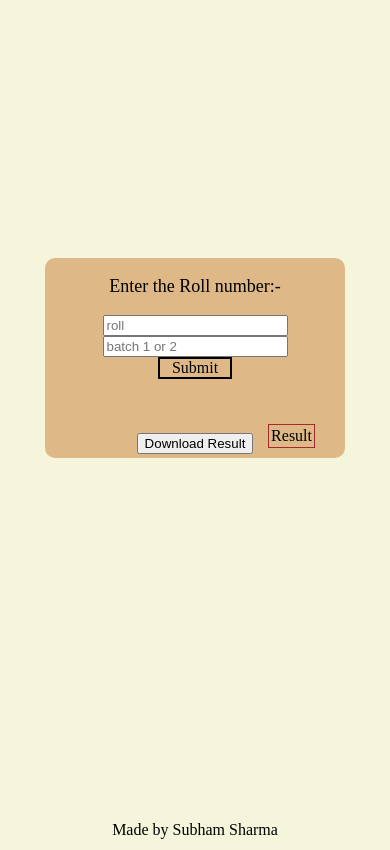
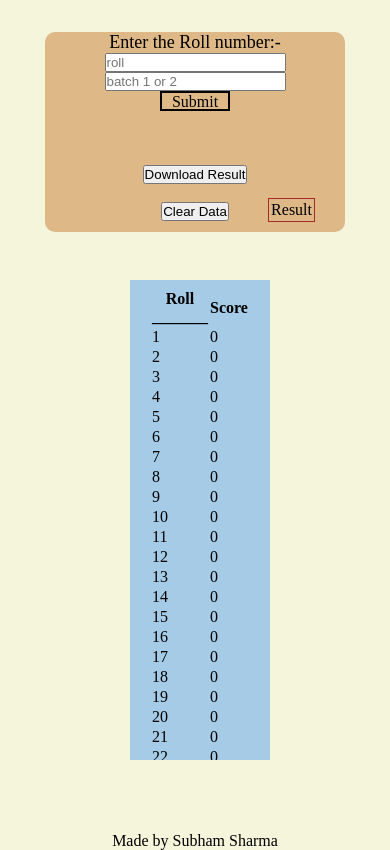
Before and after one commit to subhamengine/quiz-college, a plain HTML site: page index.html in a window 390 px wide. Both pictures are taken after a click on the element "Submit". Drawn offline with Linux system fonts and the light colour scheme.

Commit message:
local storage added, scoreboard display added

```diff
--- a/index.html
+++ b/index.html
@@ -1,31 +1,40 @@
 <!DOCTYPE html>
 <html lang="en">
   <head>
-    <meta charset="UTF-8">
-    <meta http-equiv="X-UA-Compatible" content="IE=edge">
-    <meta name="viewport" content="width=device-width, initial-scale=1.0">
-    <link rel="stylesheet" href="style.css">
+    <meta charset="UTF-8" />
+    <meta http-equiv="X-UA-Compatible" content="IE=edge" />
+    <meta name="viewport" content="width=device-width, initial-scale=1.0" />
+    <link rel="stylesheet" href="style.css" />
     <title>Quiz</title>
   </head>
   <body>
     <div class="main-body">
       <p>Enter the Roll number:-</p>
-        <input class="roll" type="number" placeholder="roll">
-        <input class = "batch" type="number" placeholder="batch 1 or 2">
-        <div class="sub" >Submit</div>
+      <input class="roll" type="number" placeholder="roll" />
+      <input class="batch" type="number" placeholder="batch 1 or 2" />
+      <div class="sub">Submit</div>
       <div class="result">Result</div>
+      <br />
+      <br />
+      <br />
+      <button onclick="download()">Download Result</button>
+      <br>
+      <button onclick="clearData()">Clear Data</button>
+      <br />
+    </div>
+
+    <div id="scoreboard"></div>
+
+    <div class="result-box">
+      <p>NIL</p>
+    </div>
+
     <br>
     <br>
     <br>
-        <button onclick="download()">Download Result</button>
     <br>
-    </div>
-    <div class="result-box">
-        <p>NIL</p>
-    </div>
-    <div class="attribution">
-        Made by Subham Sharma
-    </div>
+
+    <div class="attribution">Made by Subham Sharma</div>
   </body>
   <script src="script.js"></script>
 </html>
--- a/script.js
+++ b/script.js
@@ -5,15 +5,35 @@ var submit = document.querySelector(".sub");
 var roll = document.querySelector(".roll");
 var batch = document.querySelector(".batch");
 const res = document.querySelector(".result");
-const list = new Array(250);
+var list = localStorage.getItem("list");
+if (!list) {
+  var list = new Array(250);
+  for (var i = 0; i < 250; i++) {
+    list[i] = 0;
+  }
+} else {
+  console.log(typeof list);
+  console.log(list);
+  list = list.split(",");
+  for (let k = 0; k < list.length; k++) {
+    list[k] = parseInt(list[k]);
+  }
+  console.log(typeof list);
+  //  list = list.replace(/,/g, '');
+  //   console.log(list);
+}
+console.log(list);
+console.log(list[1]);
+console.log(list[2]);
+console.log(list[5]);
+console.log(typeof list);
+
 var batch1 = 0,
   batch2 = 0;
-for (var i = 0; i < 250; i++) {
-  list[i] = 0;
-}
+
 submit.addEventListener("click", () => {
   // alert(list.length);
-  list[roll.value-1]++;
+  list[roll.value - 1]++;
   if (batch.value == 1) {
     batch1++;
   } else if (batch.value == 2) {
@@ -21,6 +41,10 @@ submit.addEventListener("click", () => {
   }
   roll.value = "";
   batch.value = "";
+
+  localStorage.setItem("list", list);
+
+  displayscore();
 });
 
 download = () => {
@@ -33,3 +57,54 @@ download = () => {
     window.open(encodedUri);
   };
 };
+
+displayscore = () => {
+  let prevtable = document.querySelector("table");
+  if (prevtable) {
+    prevtable.remove();
+  }
+
+  let table = document.createElement("table");
+  let thead = document.createElement("thead");
+  let tbody = document.createElement("tbody");
+
+  table.appendChild(thead);
+  table.appendChild(tbody);
+
+  // Adding the entire table to the body tag
+  document.getElementById("scoreboard").appendChild(table);
+
+  // Creating and adding data to first row of the table
+  let row_1h = document.createElement("tr");
+  let heading_1 = document.createElement("th");
+  heading_1.innerHTML = "Roll _______";
+  let heading_2 = document.createElement("th");
+  heading_2.innerHTML = "Score";
+
+  row_1h.appendChild(heading_1);
+  row_1h.appendChild(heading_2);
+  thead.appendChild(row_1h);
+
+  for (let i = 0; i < list.length; i++) {
+    let row_i = document.createElement("tr");
+    let row_i_data_1 = document.createElement("td");
+    row_i_data_1.innerHTML = i + 1;
+    let row_i_data_2 = document.createElement("td");
+    row_i_data_2.innerHTML = list[i];
+
+    row_i.appendChild(row_i_data_1);
+    row_i.appendChild(row_i_data_2);
+    tbody.appendChild(row_i);
+  }
+};
+
+const clearData = () => {
+  for (var i = 0; i < 250; i++) {
+    list[i] = 0;
+  }
+  localStorage.setItem("list", list);
+  displayscore();
+};
+
+
+displayscore();
--- a/style.css
+++ b/style.css
@@ -1,13 +1,19 @@
-body{
+* {
+  margin: 0;
+  padding: 0;
+  box-sizing: border-box;
+}
+
+body {
   border: none;
   margin: none;
   display: flex;
-    align-items: center;
+  /* align-items: center; */
   justify-content: center;
-    flex-direction: column;
-    background-color:beige;
+  flex-direction: row;
+  background-color: beige;
 }
-.main-body{
+.main-body {
   width: 300px;
   height: 200px;
   background-color: burlywood;
@@ -19,34 +25,82 @@ body{
   border-radius: 10px;
   position: relative;
 }
-p{
+p {
   font-size: large;
 }
-.sub{
+.sub {
   width: 70px;
   height: 20px;
   border: 2px solid black;
   text-align: center;
 }
-.sub:hover{
+.sub:hover {
   cursor: pointer;
-    background-color: wheat
+  background-color: wheat;
 }
-.result{
+.result {
   position: absolute;
   bottom: 10px;
   right: 30px;
   border: 1px solid brown;
   padding: 2px;
 }
-.non-display{
+.non-display {
   display: none;
 }
+
+.result:hover {
+  cursor: pointer;
+  background-color: wheat;
+}
+
+#scoreboard {
+  position: absolute;
+  right: 15ch;
+  height: 60ch;
+  overflow-y: scroll;
+  background-color: rgb(165, 203, 230);
+  padding: 1ch 5ch;
+  margin-top: 10ch;
+  display: flex;
+  justify-content: center;
+}
+
+@media screen and (min-width: 900px) {
     .attribution{
         position: absolute;
-    bottom: 5px;
+        bottom: 0;
     }
-.result:hover{
-    cursor: pointer;
-    background-color: wheat
 }
+
+/*
+table {
+  border-collapse: collapse;
+  border-spacing: 0;
+}
+th,
+td {
+  padding: 10px 20px;
+  border: 1px solid #000;
+} */
+
+@media screen and (max-width: 900px) {
+  body {
+    flex-direction: column;
+    justify-content: center;
+    align-items: center;
+  }
+  .main-body {
+    position: relative;
+    top: 4ch;
+    margin-top: 0px;
+  }
+
+  #scoreboard {
+      align-self: end;
+    position: relative;
+    margin-top: 10ch;
+    width: 140px;
+    /* padding: 1ch 15ch; */
+  }
+}
```
Lines whose indentation alone changed are shown as unchanged.
